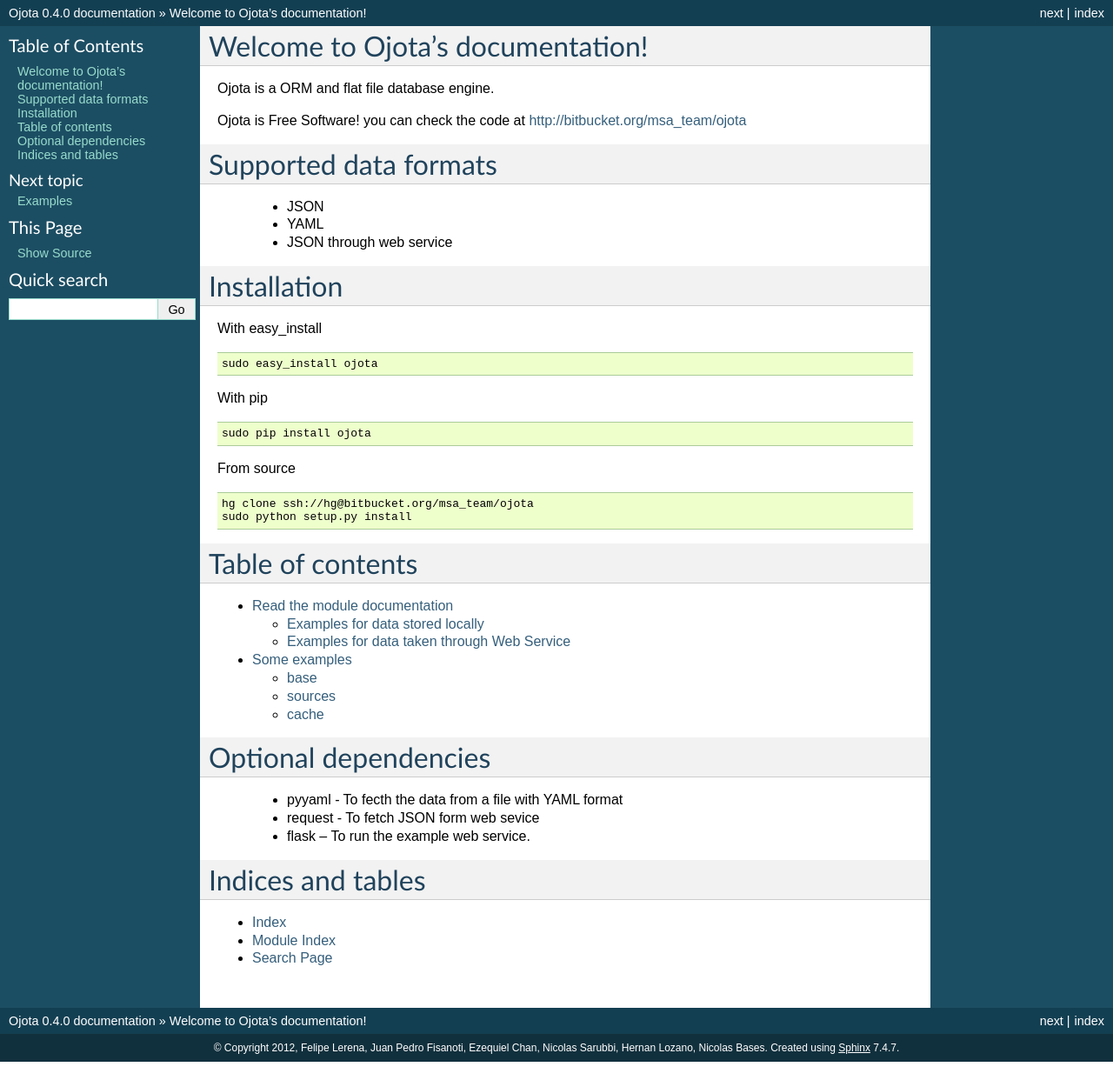
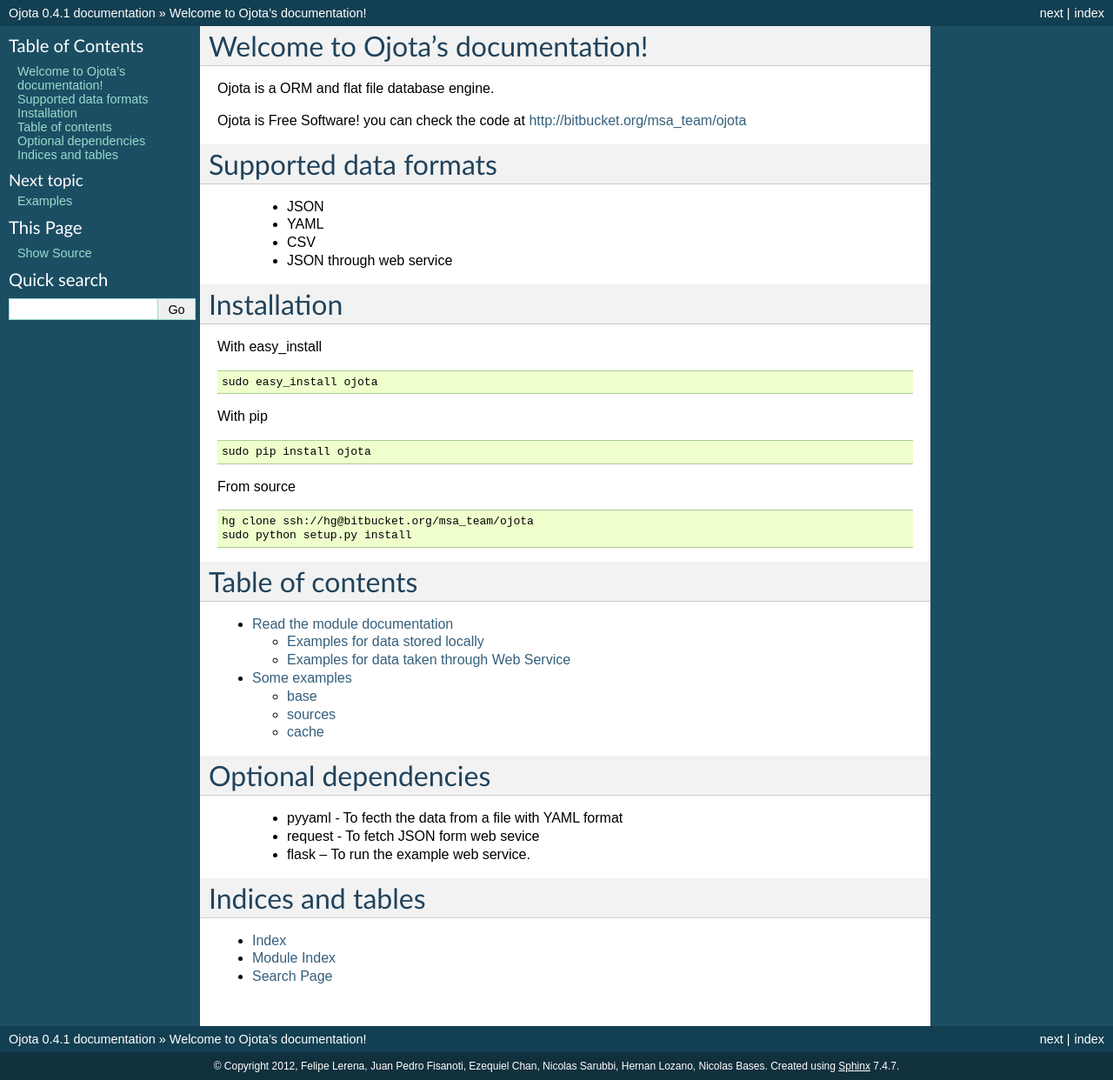
Before and after one commit to MSA-Argentina/ojota, a Sphinx documentation site: the page built from ojota/docs/index.rst, in a window 1280 px wide. Shown: the whole page at 87% size. Built offline with Sphinx 7.4.7, drawn with Linux system fonts in a browser that asks for light colours; before the commit the page ends 1221 px from its top, so only the background shows below that.

Commit message:
updating docs and package data

```diff
--- a/ojota/docs/conf.py
+++ b/ojota/docs/conf.py
@@ -48,9 +48,9 @@
 # built documents.
 #
 # The short X.Y version.
-version = '0.4.0'
+version = '0.4.1'
 # The full version, including alpha/beta/rc tags.
-release = '0.4.0'
+release = '0.4.1'
 
 # The language for content autogenerated by Sphinx. Refer to documentation
 # for a list of supported languages.
--- a/ojota/docs/index.rst
+++ b/ojota/docs/index.rst
@@ -14,6 +14,7 @@
 =======================
  * JSON
  * YAML
+ * CSV
  * JSON through web service
 
 Installation
--- a/setup.py
+++ b/setup.py
@@ -10,7 +10,7 @@
 
 setup(
     name='Ojota',
-    version='0.4.0',
+    version='0.4.1',
     author='Felipe Lerena, Juan Pedro Fisanoti, Ezequiel Chan, Nicolas Sarubbi, Hernan Lozano, Nicolas Bases',
     author_email='flerena@msa.com.ar, fisadev@gmail.com, echan@msa.com.ar, nicosarubi@gmail.com, hernantz@gmail.com, nmbases@gmai.com',
     packages=['ojota'],
```
Also changed, not shown: 13 other files.
